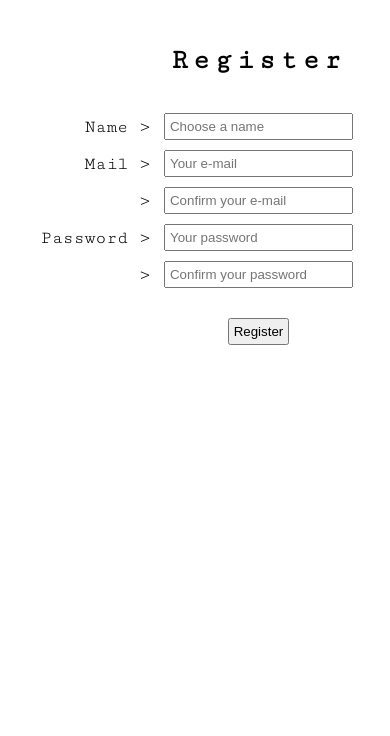
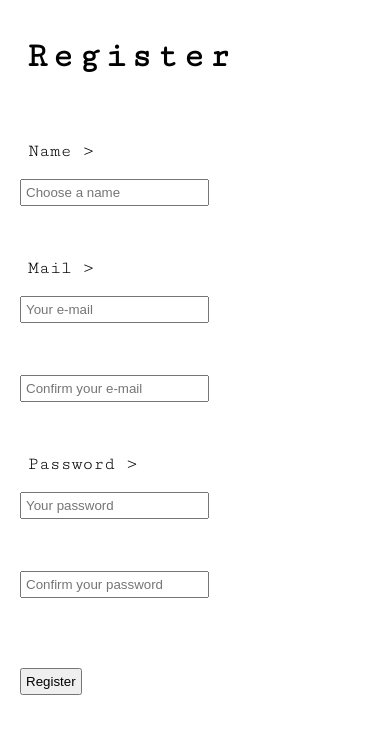
Before and after one commit to leieo/chefdoeuvre-mvc, a PHP site: page /pages/register.php in a window 390 px wide. Shown: the part 44-780 px from the top of the page. Run offline with PHP 8.4, Linux system fonts and the light colour scheme.

Commit message:
grid + responsive

```diff
--- a/css/style.css
+++ b/css/style.css
@@ -141,7 +141,7 @@ span:hover + div {
 }
 
 .form__field {
-	padding-bottom: 5px;
+	padding-bottom: 8px;
 	text-align: center;
 	grid-column: span 1;
 }
@@ -153,20 +153,21 @@ span:hover + div {
 	grid-column: span 5;
 }
 
-
 @media screen and (max-width: 480px) {
 
 	.form__title {
+		font-size: 35px;
 		text-align: left;
+		padding-left: 10px;
 	}
 
 	.form_label {
+		padding-left: 12px;
 		text-align: left;
 		grid-column: span 5;
 	}
 
 	.form__field {
-		padding-bottom: 5px;
 		text-align: left;
 		grid-column: span 5;
 	}
@@ -176,4 +177,8 @@ span:hover + div {
 		grid-row: 2;
 	}
 
+	.form--hidden {
+		display: none;
+	}
+
 }
--- a/views/register-view.php
+++ b/views/register-view.php
@@ -6,72 +6,60 @@
 	<link rel="stylesheet" type="text/css" href="../css/style.css">
 	<link href="https://fonts.googleapis.com/css?family=Cutive+Mono&amp;subset=latin-ext" rel="stylesheet">
 </head>
+
 <body>
+
 	<header class="--right"><!-- alignement css -->
 		Log in <a href="./login.php">here</a>
 	</header>
-	<div align="center">
-		<form method="POST" action="">
-			<table>
-				<tr>
-					<td></td>
-					<td align="center">
-						<h2>Register</h2>
-					</td>
-				</tr>
-				<tr>
-					<td align="right">
-						<label for="name">Name > </label>
-					</td>
-					<td>
+
+	<form class="form" method="POST" action="">
+
+		<h2 class="form__title">Register</h2>
+
+		<label class="form_label" for="name">Name > </label>
+		<div class="form__field">
 			<input type="text" id="name" name="name" placeholder="Choose a name" value="<?php echo ($name ?? ''); ?>"/>
-					</td>
-				</tr>
-				<tr>
-					<td align="right">
-						<label for="mail">Mail > </label>
-					</td>
-					<td>
+		</div>
+		<br />
+
+		<label class="form_label" for="mail">Mail > </label>
+		<div class="form__field">
 			<input type="email" id="mail" name="mail" placeholder="Your e-mail" value="<?php echo ($mail ?? ''); ?>"/>
-					</td>
-				</tr>
-				<tr>
-					<td align="right">
-						<label for="mail2"> > </label>
-					</td>
-					<td>
+		</div>
+		<br />
+
+		<label class="form_label form--hidden" for="mail2"> > </label>
+		<div class="form__field">
 			<input type="email" id="mail2" name="mail2" placeholder="Confirm your e-mail" value="<?php echo ($mail2 ?? ''); ?>"/>
-					</td>
-				</tr>
-				<tr>
-					<td align="right">
-						<label for="password">Password > </label>
-					</td>
-					<td>
+		</div>
+		<br />
+
+		<label class="form_label" for="password">Password > </label>
+		<div class="form__field">
 			<input type="password" id="password" name="password" placeholder="Your password"/>
-					</td>
-				</tr>
-				<tr>
-					<td align="right">
-						<label for="password2"> > </label>
-					</td>
-					<td>
+		</div>
+		<br />
+
+		<label class="form_label form--hidden" for="password2"> > </label>
+		<div class="form__field">
 			<input type="password" id="password2" name="password2" placeholder="Confirm your password"/>
-					</td>
-				</tr>
-				<tr>
-					<td></td>
-					<td align="center">
-						<br/>
+		</div>
+		<br />
+
+		<div class="form_label"></div>
+		<div class="form__field">
 			<input type="submit" name="registerform" value="Register"/>
-					</td>
-				</tr>
-			</table>
-		</form>
-		<br/>
+		</div>
+		<br />
+
+		<div class="form__alert">
 			<?php
-		echo isset($alert) ? ('<strong class="alert">'.$alert.'</strong>') : '';
+			echo isset($alert) ? ('<strong>'.$alert.'</strong>') : '';
 			?>
 		</div>
+
+	</form>
+
 </body>
 </html>
```
Also changed, not shown: views/login-view.php (+0 -43 lines). Lines whose indentation alone changed are shown as unchanged.
